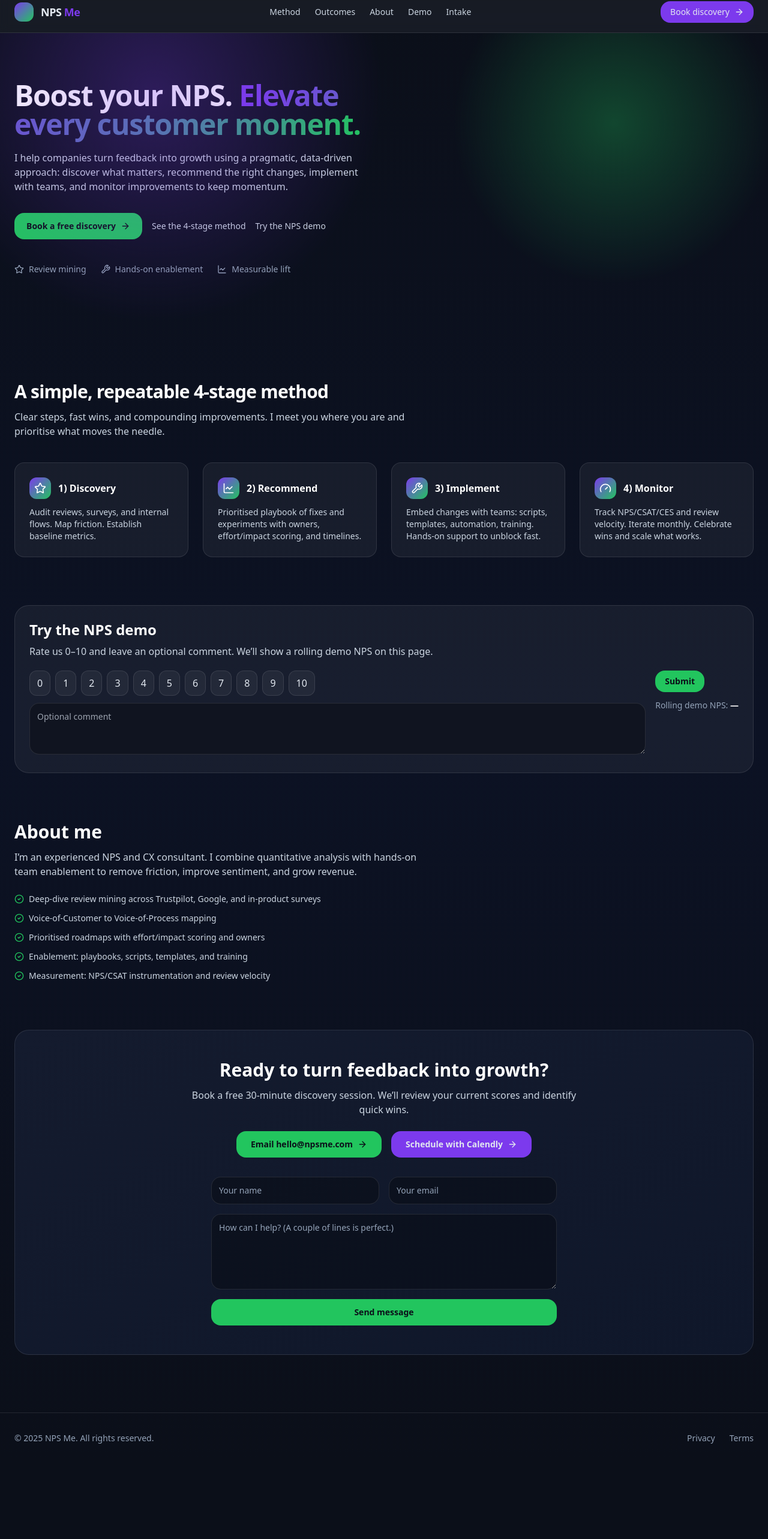
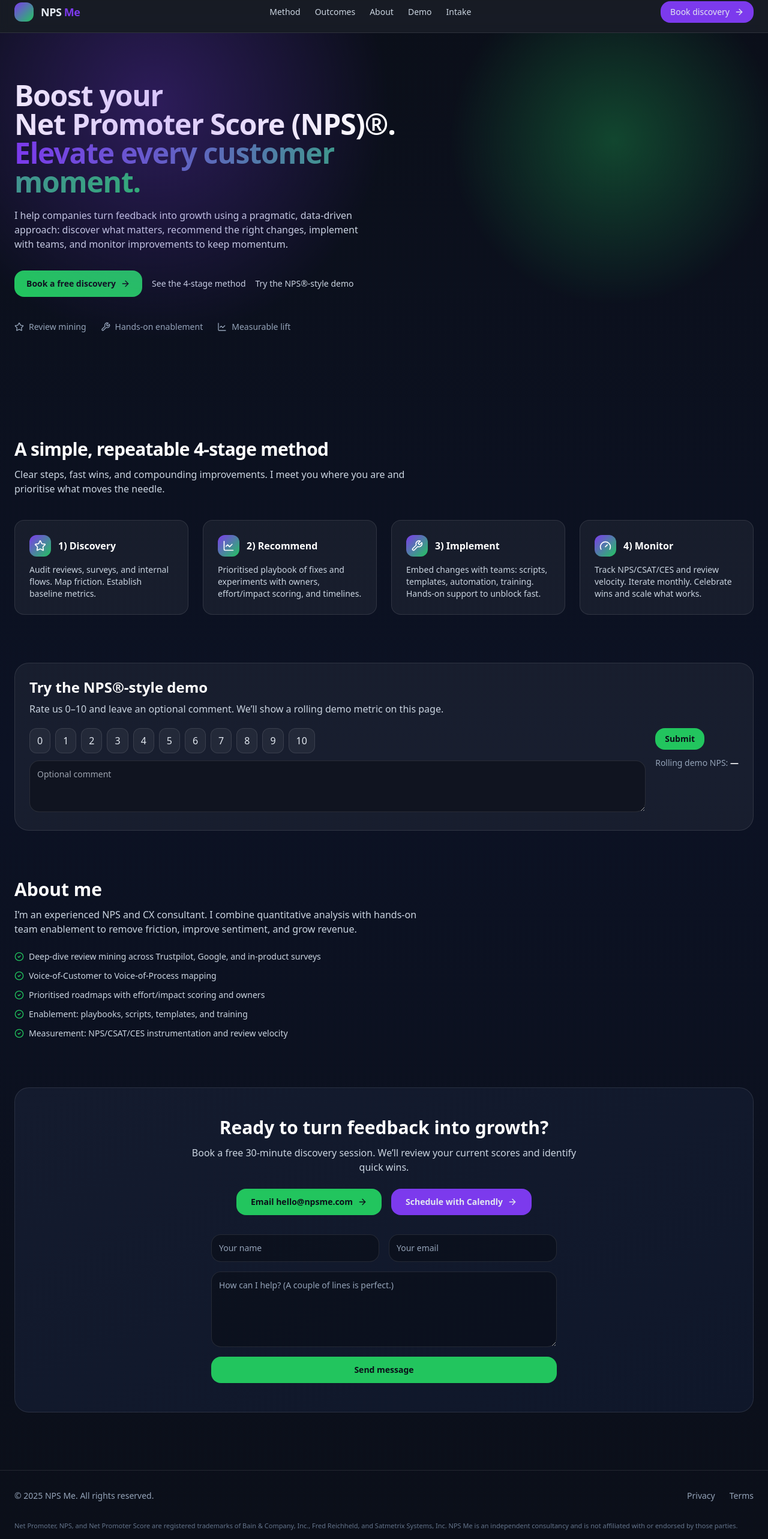
Before and after one commit to CasparRitchie/npsme-site, a React (Vite) app: page / in a window 1280 px wide. Shown: the part 14-2580 px from the top of the page at 60% size. Before the commit the page ends 2454 px from the top, so only its background shows below. Built offline with nearby package versions, Linux system fonts and the light colour scheme; no server answers.

Commit message:
Add reference to Bain & Co and Service Mark

```diff
--- a/src/NpsMeLanding.jsx
+++ b/src/NpsMeLanding.jsx
@@ -12,7 +12,7 @@ function ContactForm() {
 
   const onSubmit = async (e) => {
     e.preventDefault();
-    if (form.company) return;
+    if (form.company) return; // honeypot
     setStatus("sending");
     try {
       const res = await fetch("https://formspree.io/f/mwprrzro", {
@@ -140,7 +140,7 @@ export default function NpsMeLanding() {
               transition={{ duration: 0.6 }}
               className="text-4xl md:text-5xl font-semibold tracking-tight text-white"
             >
-              Boost your NPS.{" "}
+              Boost your <span className="whitespace-nowrap">Net Promoter Score (NPS)®</span>.{" "}
               <span className="text-transparent bg-clip-text bg-gradient-to-r from-[#7C3AED] to-[#22C55E]">
                 Elevate every customer moment.
               </span>
@@ -168,7 +168,7 @@ export default function NpsMeLanding() {
                 See the 4-stage method
               </a>
               <a href="#demo" className="inline-flex items-center gap-2 text-sm text-slate-300 hover:text-white">
-                Try the NPS demo
+                Try the NPS®-style demo
               </a>
             </div>
             <div className="mt-10 flex items-center gap-6 text-sm text-slate-400">
@@ -221,8 +221,8 @@ export default function NpsMeLanding() {
       {/* Demo Widget */}
       <section id="demo" className="mx-auto max-w-7xl px-6 pb-20">
         <div className="rounded-3xl border border-white/10 bg-white/5 p-6">
-          <h3 className="text-xl md:text-2xl font-semibold text-white">Try the NPS demo</h3>
-          <p className="mt-2 text-slate-300">Rate us 0–10 and leave an optional comment. We’ll show a rolling demo NPS on this page.</p>
+          <h3 className="text-xl md:text-2xl font-semibold text-white">Try the NPS®-style demo</h3>
+          <p className="mt-2 text-slate-300">Rate us 0–10 and leave an optional comment. We’ll show a rolling demo metric on this page.</p>
           <DemoWidget />
         </div>
       </section>
@@ -240,7 +240,7 @@ export default function NpsMeLanding() {
             "Voice-of-Customer to Voice-of-Process mapping",
             "Prioritised roadmaps with effort/impact scoring and owners",
             "Enablement: playbooks, scripts, templates, and training",
-            "Measurement: NPS/CSAT instrumentation and review velocity",
+            "Measurement: NPS/CSAT/CES instrumentation and review velocity",
           ].map((t) => (
             <li key={t} className="flex items-start gap-2">
               <CheckCircle2 className="mt-0.5 h-4 w-4 text-[#22C55E]" />
@@ -279,7 +279,7 @@ export default function NpsMeLanding() {
         </div>
       </section>
 
-      {/* Footer */}
+      {/* Footer + attribution */}
       <footer className="border-t border-white/10">
         <div className="mx-auto max-w-7xl px-6 py-8 text-sm text-slate-400 flex flex-col sm:flex-row gap-4 sm:items-center justify-between">
           <div>© {new Date().getFullYear()} NPS Me. All rights reserved.</div>
@@ -287,6 +287,9 @@ export default function NpsMeLanding() {
             <a href="#" className="hover:text-slate-200">Privacy</a>
             <a href="#" className="hover:text-slate-200">Terms</a>
           </div>
+        </div>
+        <div className="mx-auto max-w-7xl px-6 pb-8 text-[11px] leading-snug text-slate-500">
+          Net Promoter, NPS, and Net Promoter Score are registered trademarks of Bain &amp; Company, Inc., Fred Reichheld, and Satmetrix Systems, Inc. NPS Me is an independent consultancy and is not affiliated with or endorsed by those parties.
         </div>
       </footer>
     </div>
```
